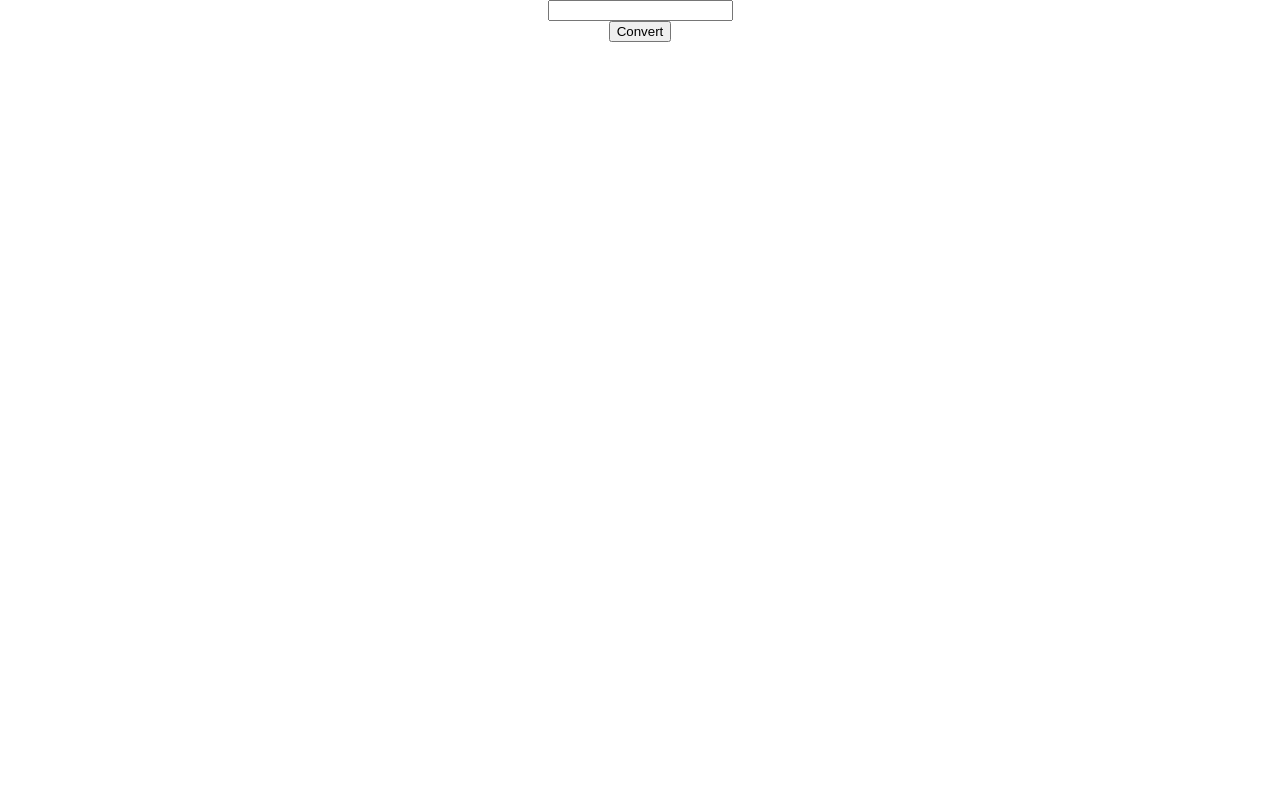
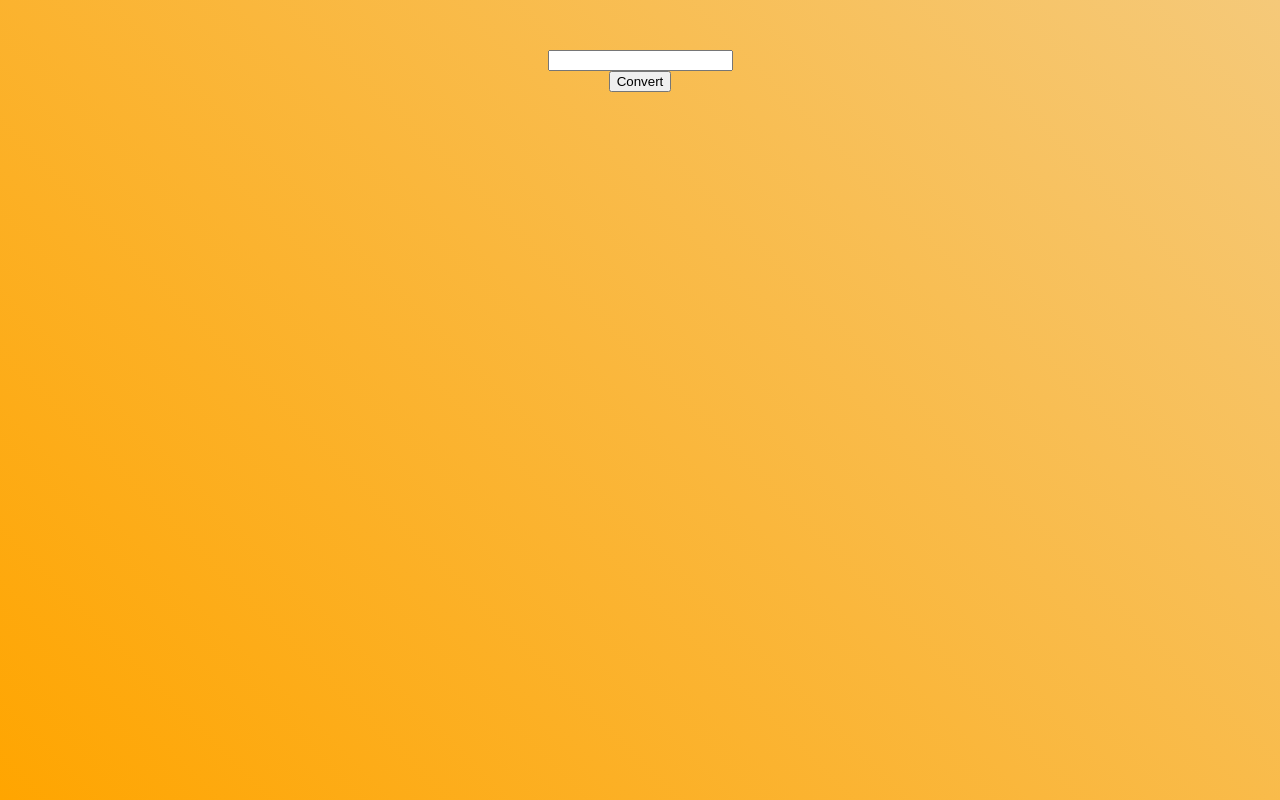
Before and after one commit to Ben-E-Price/num-to-text, a plain HTML site: page project/index.html in a window 1280 px wide. Drawn offline with Linux system fonts and the light colour scheme.

Commit message:
height + background-image CSS properties added to tag html

```diff
--- a/project/stylesheet.css
+++ b/project/stylesheet.css
@@ -1,10 +1,16 @@
 *{
     box-sizing: border-box;
     margin: 0px;
+}
+
+html{
+    height: 100%;
+    background-image: linear-gradient(45deg, orange, rgb(245, 201, 121));
 }
 
 #wrapper-ui {
     display: flex;
     flex-direction: column;
     align-items: center;
+    padding: 50px;
 }
```
